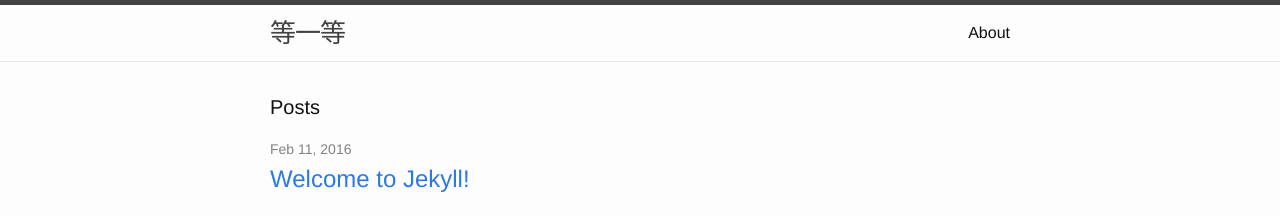
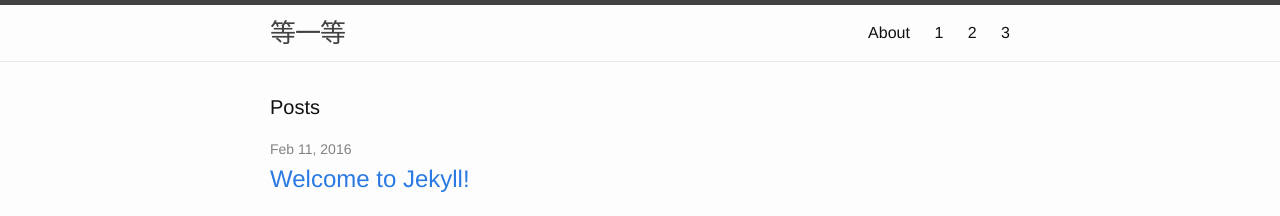
Before and after one commit to dengdeng1/dengdeng1.github.io, a Jekyll site: the page index.html, which Jekyll copies as it is, in a window 1280 px wide. Shown: the top 216 px of the page. Built offline with Jekyll 4.4.1, drawn with Linux system fonts in a browser that asks for light colours.

Commit message:
big change

```diff
--- a/index.html
+++ b/index.html
@@ -1,23 +1,131 @@
----
-layout: default
----
+<!DOCTYPE html>
+<html>
 
-<div class="home">
+  <head>
+  <meta charset="utf-8">
+  <meta http-equiv="X-UA-Compatible" content="IE=edge">
+  <meta name="viewport" content="width=device-width, initial-scale=1">
+
+  <title>等一等</title>
+  <meta name="description" content="Record my daily life
+">
+
+  <link rel="stylesheet" href="/css/main.css">
+  <link rel="canonical" href="http://deng1deng.com/">
+  <link rel="alternate" type="application/rss+xml" title="等一等" href="http://deng1deng.com/feed.xml">
+</head>
+
+
+  <body>
+
+    <header class="site-header">
+
+  <div class="wrapper">
+
+    <a class="site-title" href="/">等一等</a>
+
+    <nav class="site-nav">
+      <a href="#" class="menu-icon">
+        <svg viewBox="0 0 18 15">
+          <path fill="#424242" d="M18,1.484c0,0.82-0.665,1.484-1.484,1.484H1.484C0.665,2.969,0,2.304,0,1.484l0,0C0,0.665,0.665,0,1.484,0 h15.031C17.335,0,18,0.665,18,1.484L18,1.484z"/>
+          <path fill="#424242" d="M18,7.516C18,8.335,17.335,9,16.516,9H1.484C0.665,9,0,8.335,0,7.516l0,0c0-0.82,0.665-1.484,1.484-1.484 h15.031C17.335,6.031,18,6.696,18,7.516L18,7.516z"/>
+          <path fill="#424242" d="M18,13.516C18,14.335,17.335,15,16.516,15H1.484C0.665,15,0,14.335,0,13.516l0,0 c0-0.82,0.665-1.484,1.484-1.484h15.031C17.335,12.031,18,12.696,18,13.516L18,13.516z"/>
+        </svg>
+      </a>
+
+      <div class="trigger">
+
+
+          <a class="page-link" href="/about/">About</a>
+          <a class="page-link" href="/about/">1</a>
+          <a class="page-link" href="/about/">2</a>
+          <a class="page-link" href="/about/">3</a>
+
+
+
+
+
+
+
+      </div>
+    </nav>
+
+  </div>
+
+</header>
+
+
+    <div class="page-content">
+      <div class="wrapper">
+        <div class="home">
 
   <h1 class="page-heading">Posts</h1>
 
   <ul class="post-list">
-    {% for post in site.posts %}
+
       <li>
-        <span class="post-meta">{{ post.date | date: "%b %-d, %Y" }}</span>
+        <span class="post-meta">Feb 11, 2016</span>
 
         <h2>
-          <a class="post-link" href="{{ post.url | prepend: site.baseurl }}">{{ post.title }}</a>
+          <a class="post-link" href="/jekyll/update/2016/02/11/welcome-to-jekyll">Welcome to Jekyll!</a>
         </h2>
       </li>
-    {% endfor %}
+
   </ul>
 
-  <p class="rss-subscribe">subscribe <a href="{{ "/feed.xml" | prepend: site.baseurl }}">via RSS</a></p>
+  <p class="rss-subscribe">subscribe <a href="/feed.xml">via RSS</a></p>
 
 </div>
+
+
+      </div>
+    </div>
+
+    <footer class="site-footer">
+
+  <div class="wrapper">
+
+    <h2 class="footer-heading">等一等</h2>
+
+    <div class="footer-col-wrapper">
+      <div class="footer-col footer-col-1">
+        <ul class="contact-list">
+          <li>等一等</li>
+          <li><a href="mailto:dengdeng1ba@gmail.com">dengdeng1ba@gmail.com</a></li>
+        </ul>
+      </div>
+
+      <div class="footer-col footer-col-2">
+        <ul class="social-media-list">
+
+          <li>
+            <a href="https://github.com/none"><span class="icon icon--github"><svg viewBox="0 0 16 16"><path fill="#828282" d="M7.999,0.431c-4.285,0-7.76,3.474-7.76,7.761 c0,3.428,2.223,6.337,5.307,7.363c0.388,0.071,0.53-0.168,0.53-0.374c0-0.184-0.007-0.672-0.01-1.32 c-2.159,0.469-2.614-1.04-2.614-1.04c-0.353-0.896-0.862-1.135-0.862-1.135c-0.705-0.481,0.053-0.472,0.053-0.472 c0.779,0.055,1.189,0.8,1.189,0.8c0.692,1.186,1.816,0.843,2.258,0.645c0.071-0.502,0.271-0.843,0.493-1.037 C4.86,11.425,3.049,10.76,3.049,7.786c0-0.847,0.302-1.54,0.799-2.082C3.768,5.507,3.501,4.718,3.924,3.65 c0,0,0.652-0.209,2.134,0.796C6.677,4.273,7.34,4.187,8,4.184c0.659,0.003,1.323,0.089,1.943,0.261 c1.482-1.004,2.132-0.796,2.132-0.796c0.423,1.068,0.157,1.857,0.077,2.054c0.497,0.542,0.798,1.235,0.798,2.082 c0,2.981-1.814,3.637-3.543,3.829c0.279,0.24,0.527,0.713,0.527,1.437c0,1.037-0.01,1.874-0.01,2.129 c0,0.208,0.14,0.449,0.534,0.373c3.081-1.028,5.302-3.935,5.302-7.362C15.76,3.906,12.285,0.431,7.999,0.431z"/></svg>
+</span><span class="username">none</span></a>
+
+          </li>
+
+
+
+          <li>
+            <a href="https://twitter.com/None"><span class="icon icon--twitter"><svg viewBox="0 0 16 16"><path fill="#828282" d="M15.969,3.058c-0.586,0.26-1.217,0.436-1.878,0.515c0.675-0.405,1.194-1.045,1.438-1.809c-0.632,0.375-1.332,0.647-2.076,0.793c-0.596-0.636-1.446-1.033-2.387-1.033c-1.806,0-3.27,1.464-3.27,3.27 c0,0.256,0.029,0.506,0.085,0.745C5.163,5.404,2.753,4.102,1.14,2.124C0.859,2.607,0.698,3.168,0.698,3.767 c0,1.134,0.577,2.135,1.455,2.722C1.616,6.472,1.112,6.325,0.671,6.08c0,0.014,0,0.027,0,0.041c0,1.584,1.127,2.906,2.623,3.206 C3.02,9.402,2.731,9.442,2.433,9.442c-0.211,0-0.416-0.021-0.615-0.059c0.416,1.299,1.624,2.245,3.055,2.271 c-1.119,0.877-2.529,1.4-4.061,1.4c-0.264,0-0.524-0.015-0.78-0.046c1.447,0.928,3.166,1.469,5.013,1.469 c6.015,0,9.304-4.983,9.304-9.304c0-0.142-0.003-0.283-0.009-0.423C14.976,4.29,15.531,3.714,15.969,3.058z"/></svg>
+</span><span class="username">None</span></a>
+
+          </li>
+
+        </ul>
+      </div>
+
+      <div class="footer-col footer-col-3">
+        <p>Record my daily life
+</p>
+      </div>
+    </div>
+
+  </div>
+
+</footer>
+
+
+  </body>
+
+</html>
```
